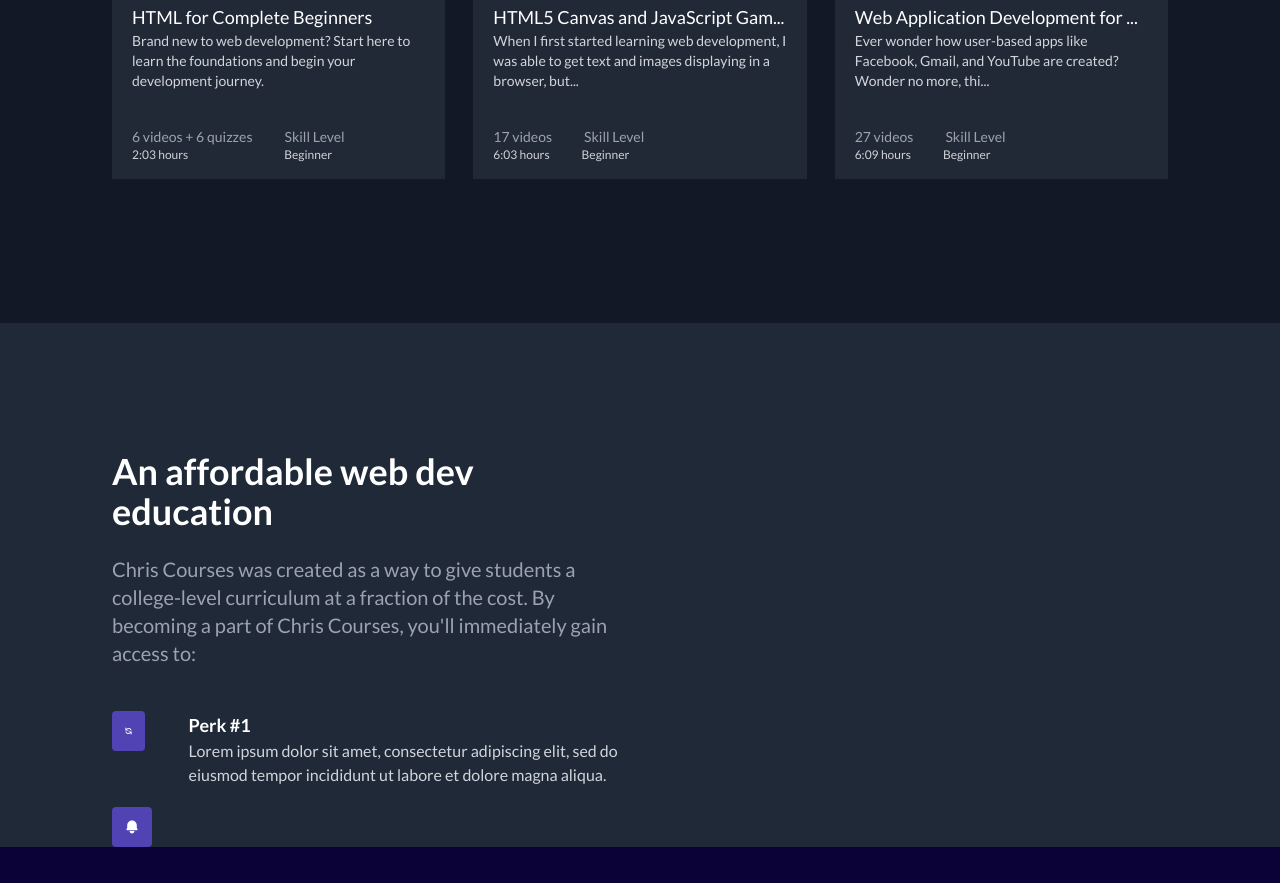
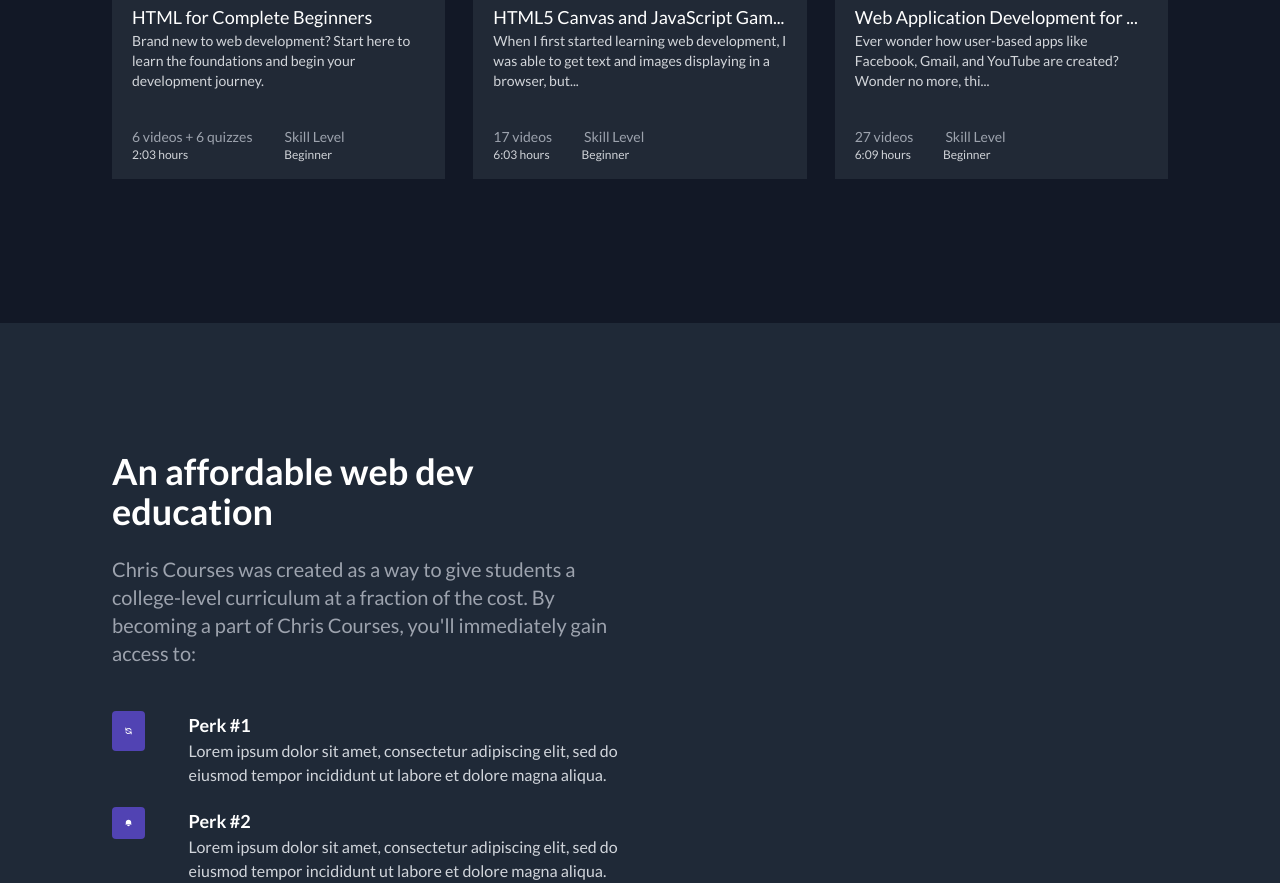
Before and after one commit to Nebenmor/course-website, a website: page public/index.html in a window 1280 px wide. Shown: the part 1187-2070 px from the top of the page. Before the commit the page ends 2034 px from the top, so only its background shows below. Drawn offline with nearby package versions, Linux system fonts and the light colour scheme.

Commit message:
implement perk 2 description

```diff
--- a/public/index.html
+++ b/public/index.html
@@ -209,7 +209,10 @@
                     <div class="bg-iconColor p-3 rounded">
                         <img src="./img/notification-bell.svg" alt="notification-bell" class="w-4">
                     </div>
-
+                    <div>
+                        <h2 class="text-white font-bold text-lg">Perk #2</h2>
+                        <p class="font-normal font-base text-normalGray">Lorem ipsum dolor sit amet, consectetur adipiscing elit, sed do eiusmod tempor incididunt ut labore et dolore magna aliqua.</p>
+                    </div>
                 </div>
 
 
```
